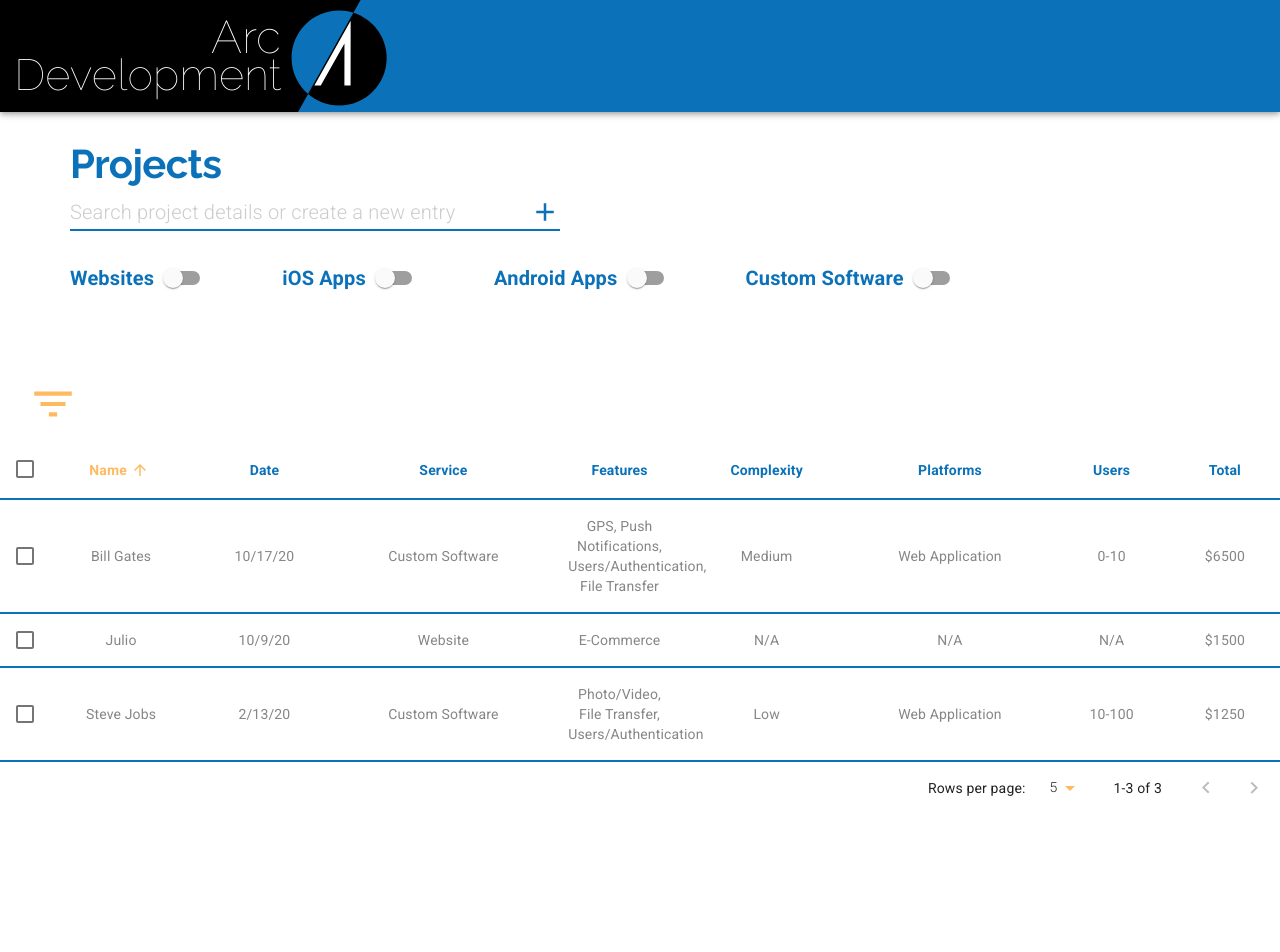
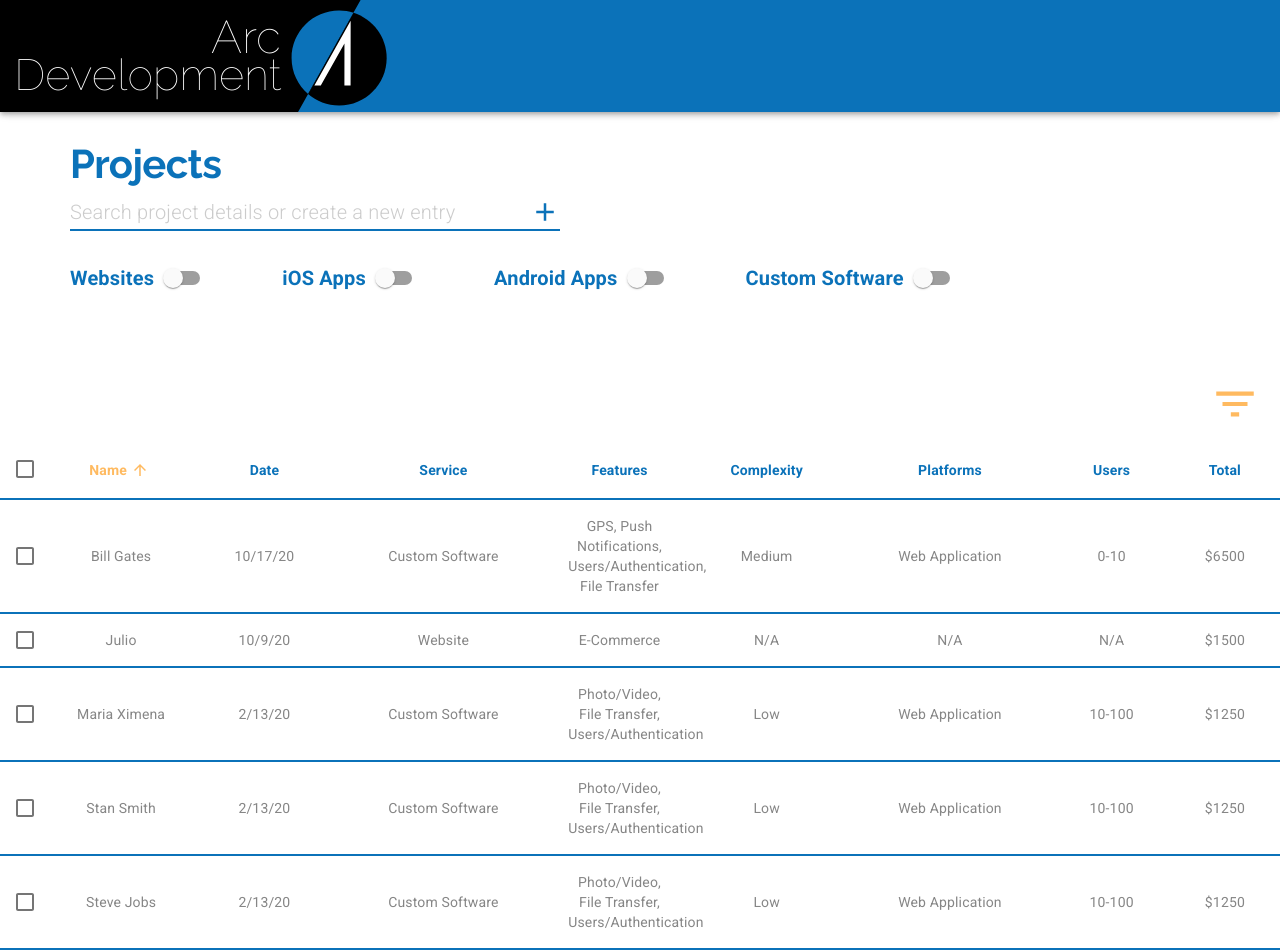
Before and after one commit to JulioAvalos/mui-project-manager, a Next.js app: page / in a window 1280 px wide. Shown: the top 952 px of the page. Built offline with nearby package versions, Linux system fonts and the light colour scheme.

Commit message:
Table Sorting Fixes (Pagination fix, and styling Filter Icon)

```diff
--- a/pages/index.js
+++ b/pages/index.js
@@ -86,6 +86,28 @@ export default function Index() {
       "10-100",
       "$1250",
       true
+    ),
+    createData(
+      "Stan Smith",
+      "2/13/20",
+      "Custom Software",
+      "Photo/Video, File Transfer, Users/Authentication",
+      "Low",
+      "Web Application",
+      "10-100",
+      "$1250",
+      true
+    ),
+    createData(
+      "Maria Ximena",
+      "2/13/20",
+      "Custom Software",
+      "Photo/Video, File Transfer, Users/Authentication",
+      "Low",
+      "Web Application",
+      "10-100",
+      "$1250",
+      true
     )
   ]);
 
@@ -114,6 +136,7 @@ export default function Index() {
   const [platforms, setPlatforms] = useState([]);
   const [features, setFeatures] = useState([]);
   const [search, setSearch] = useState("");
+  const [page, setPage] = useState(0);
 
   const addProject = () => {
     setRows([
@@ -155,7 +178,7 @@ export default function Index() {
     matches.map((row, index) => row.includes(true) ? newRows[index].search = true : newRows[index].search = false);
 
     setRows(newRows);
-
+    setPage(0);
   }
 
   return (
@@ -233,8 +256,8 @@ export default function Index() {
             />
           </FormGroup>
         </Grid>
-        <Grid item style={{ marginTop: '5em', marginBottom: '15em' }}>
-          <EnhancedTable rows={rows} />
+        <Grid item style={{ marginTop: '5em', marginBottom: '35em' }}>
+          <EnhancedTable rows={rows} page={page} setPage={setPage}/>
         </Grid>
         <Dialog fullWidth maxWidth="md" open={dialogOpen} onClose={() => setDialogOpen(false)}>
           <Grid container justify="center">
--- a/src/UI/EnhancedTable.js
+++ b/src/UI/EnhancedTable.js
@@ -145,18 +145,18 @@ const EnhancedTableToolbar = (props) => {
                 <Typography className={classes.title} color="inherit" variant="subtitle1" component="div">
                     {numSelected} selected
                 </Typography>
-      ) : null}
+            ) : <Typography className={classes.title} color="inherit" variant="subtitle1" component="div">{null}</Typography>}
 
             {numSelected > 0 ? (
                 <Tooltip title="Delete">
                     <IconButton aria-label="delete">
-            <DeleteIcon color="primary" style={{ fontSize: 30 }}/>
+                        <DeleteIcon color="primary" style={{ fontSize: 30 }} />
                     </IconButton>
                 </Tooltip>
             ) : (
                     <Tooltip title="Filter list">
                         <IconButton aria-label="filter list">
-            <FilterListIcon color="secondary" style={{ fontSize: 50 }}/>
+                            <FilterListIcon color="secondary" style={{ fontSize: 50 }} />
                         </IconButton>
                     </Tooltip>
                 )}
@@ -197,7 +197,7 @@ export default function EnhancedTable(props) {
     const [order, setOrder] = React.useState('asc');
     const [orderBy, setOrderBy] = React.useState('name');
     const [selected, setSelected] = React.useState([]);
-  const [page, setPage] = React.useState(0);
+
     const [rowsPerPage, setRowsPerPage] = React.useState(5);
 
     const handleRequestSort = (event, property) => {
@@ -236,12 +236,12 @@ export default function EnhancedTable(props) {
     };
 
     const handleChangePage = (event, newPage) => {
-    setPage(newPage);
+        props.setPage(newPage);
     };
 
     const handleChangeRowsPerPage = (event) => {
         setRowsPerPage(parseInt(event.target.value, 10));
-    setPage(0);
+        props.setPage(0);
     };
 
     const isSelected = (name) => selected.indexOf(name) !== -1;
@@ -271,7 +271,7 @@ export default function EnhancedTable(props) {
                                 props.rows.filter(row => row.search),
                                 getComparator(order, orderBy)
                             )
-                .slice(page * rowsPerPage, page * rowsPerPage + rowsPerPage)
+                                .slice(props.page * rowsPerPage, props.page * rowsPerPage + rowsPerPage)
                                 .map((row, index) => {
                                     const isItemSelected = isSelected(row.name);
                                     const labelId = `enhanced-table-checkbox-${index}`;
@@ -297,7 +297,7 @@ export default function EnhancedTable(props) {
                                             </TableCell>
                                             <TableCell align="center">{row.date}</TableCell>
                                             <TableCell align="center">{row.service}</TableCell>
-                      <TableCell align="center" style={{maxWidth: '5em'}}>{row.features}</TableCell>
+                                            <TableCell align="center" style={{ maxWidth: '5em' }}>{row.features}</TableCell>
                                             <TableCell align="center">{row.complexity}</TableCell>
                                             <TableCell align="center">{row.platforms}</TableCell>
                                             <TableCell align="center">{row.users}</TableCell>
@@ -311,9 +311,9 @@ export default function EnhancedTable(props) {
                 <TablePagination
                     rowsPerPageOptions={[5, 10, 25]}
                     component="div"
-          count={props.rows.length}
+                    count={props.rows.filter(row => row.search).length}
                     rowsPerPage={rowsPerPage}
-          page={page}
+                    page={props.page}
                     onChangePage={handleChangePage}
                     onChangeRowsPerPage={handleChangeRowsPerPage}
                 />
```
Lines whose indentation alone changed are shown as unchanged.
